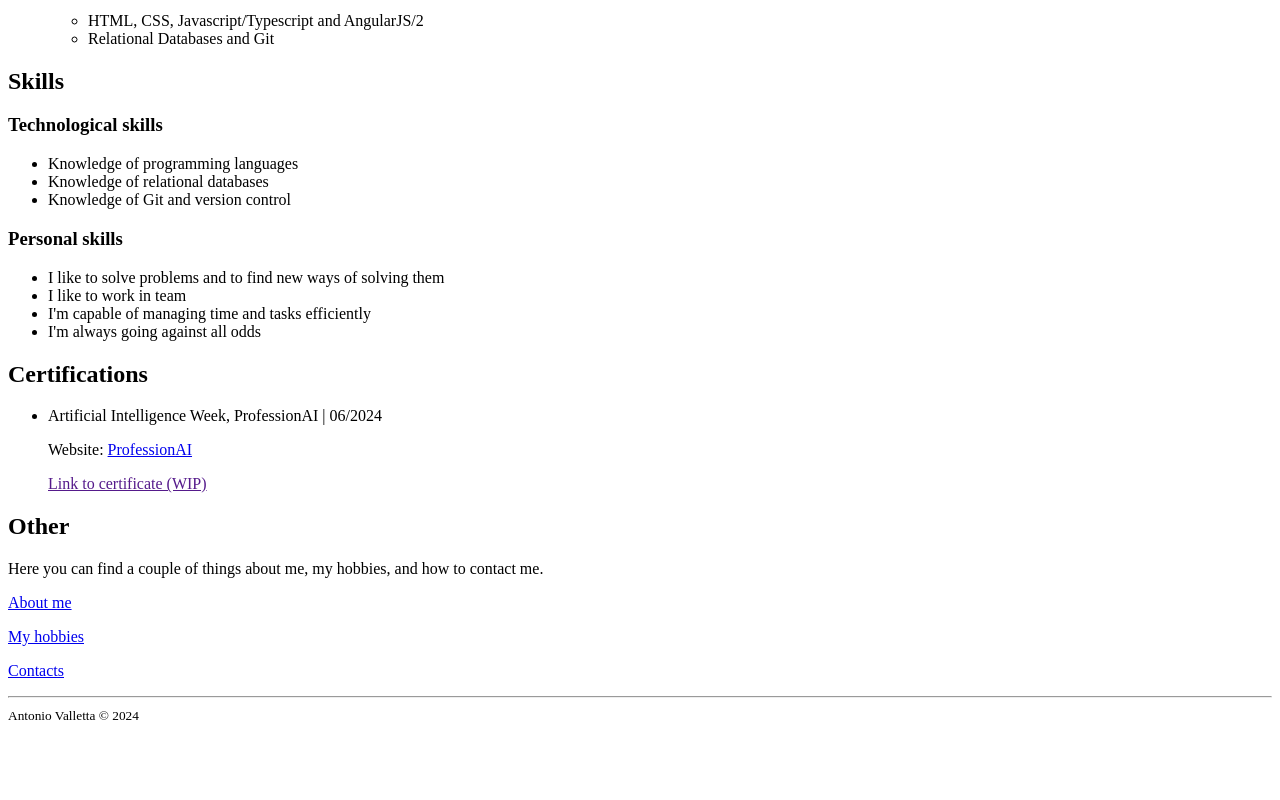
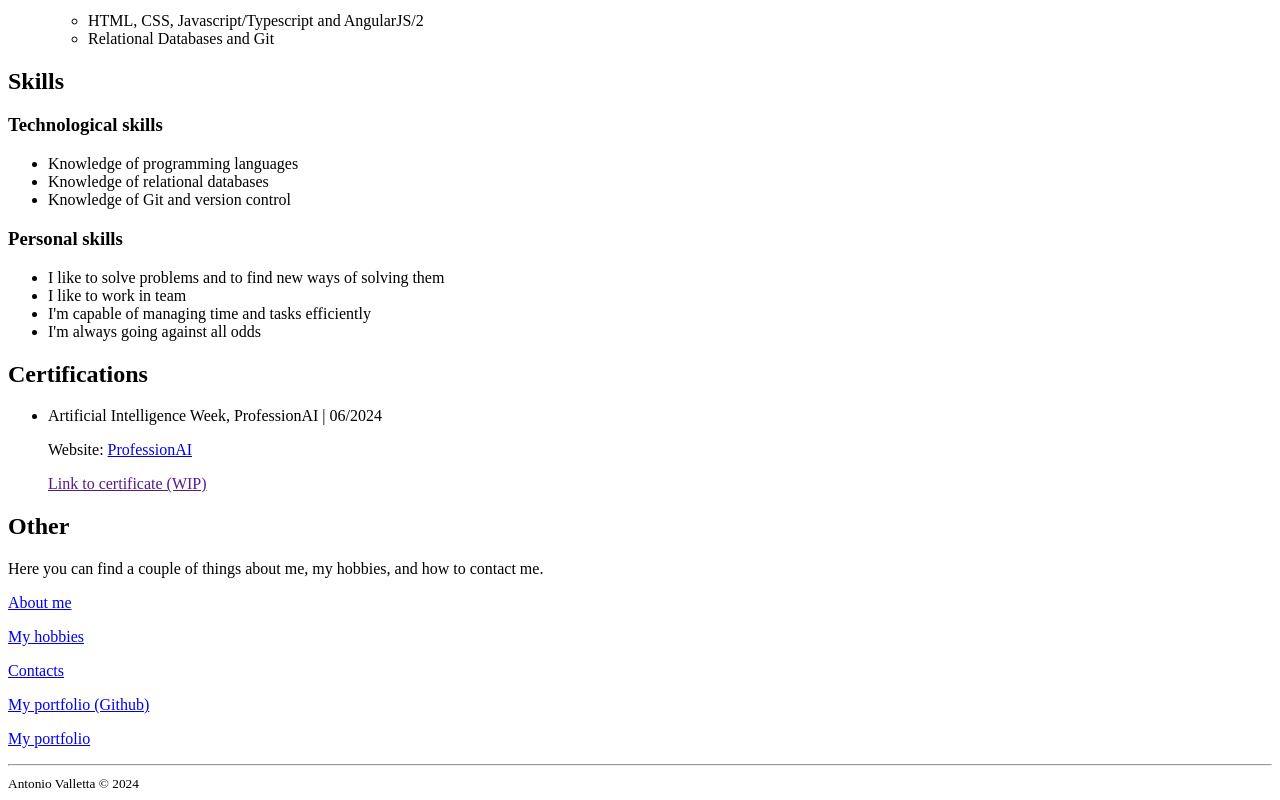
Before and after one commit to antonio-valletta/online-resume, a plain HTML site: page index.html in a window 1280 px wide. Shown: the part 951-1751 px from the top of the page. Before the commit the page ends 1683 px from the top, so only its background shows below. Drawn offline with Linux system fonts and the light colour scheme.

Commit message:
Add files via upload

```diff
--- a/index.html
+++ b/index.html
@@ -103,6 +103,8 @@
         <p><a href="./public/about-me.html">About me</a></p>
         <p><a href="./public/hobbies.html">My hobbies</a></p>
         <p><a href="./public/contacts.html">Contacts</a></p>
+        <p><a href="https://antonio-valletta.github.io/html-portfolio">My portfolio (Github)</a></p>
+        <p><a href="../4 - Multi-page Website/4.3-HTML-Portfolio-Project/4.3 HTML Porfolio Project/index.html">My portfolio</a></p>
 
         <hr />
 
```
